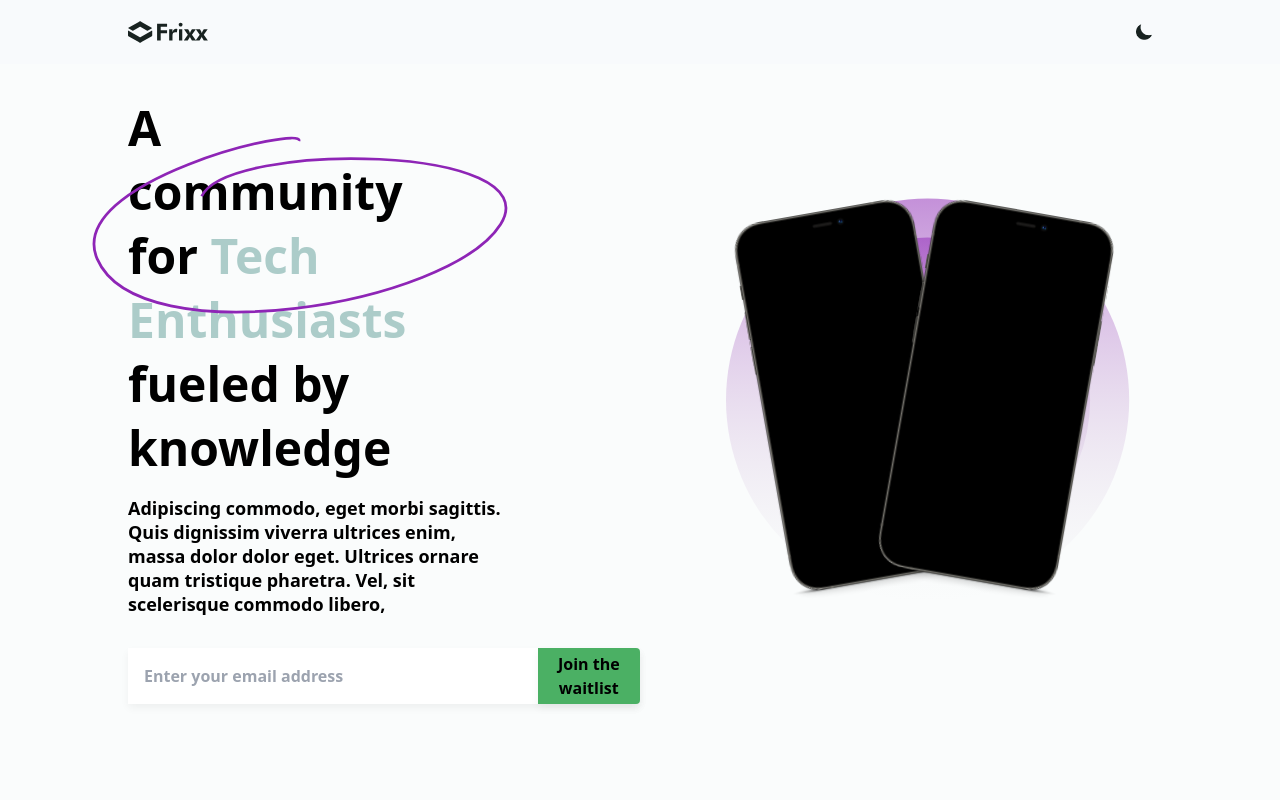
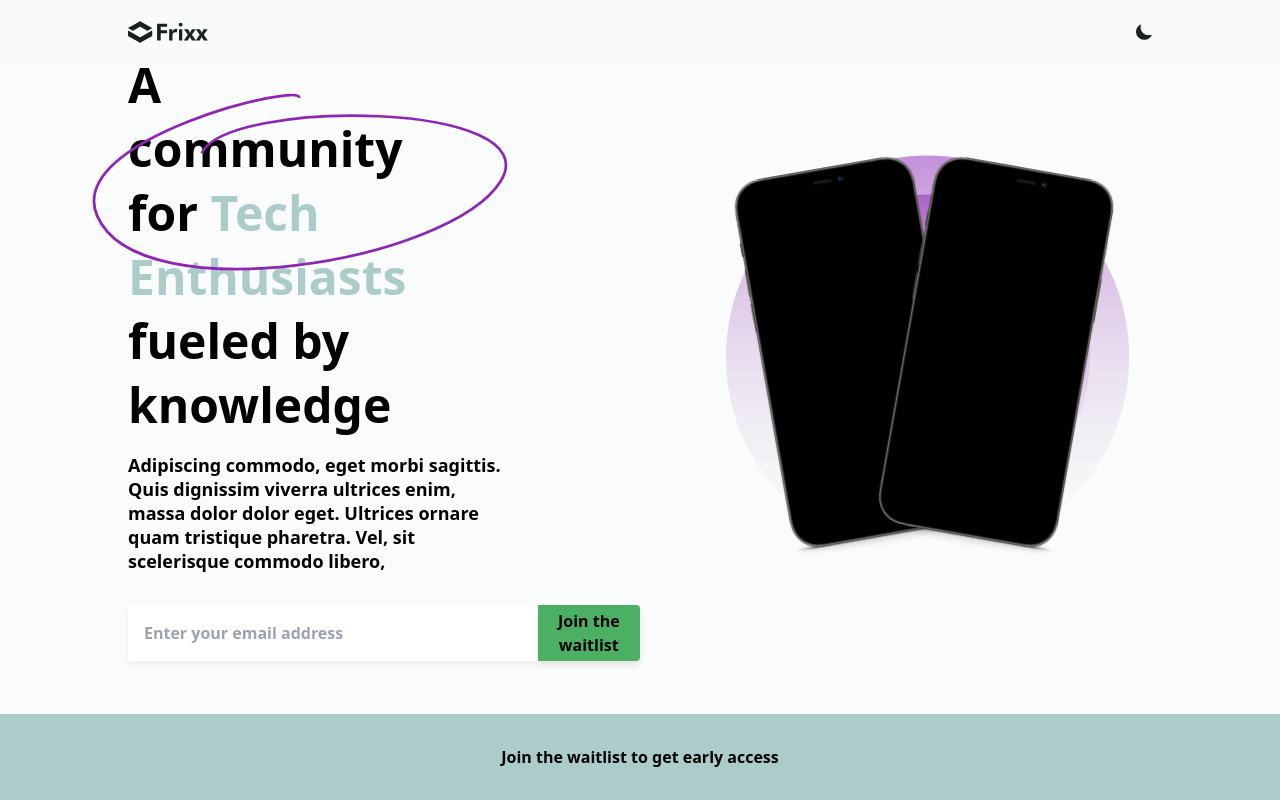
Before and after one commit to alli-Codes/Frixx-waitlist-first-version-, a Vue app: page / in a window 1280 px wide. Built offline with nearby package versions, Linux system fonts and the light colour scheme.

Commit message:
Styling the component

```diff
--- a/src/components/landing-page/LandingPage.vue
+++ b/src/components/landing-page/LandingPage.vue
@@ -1,6 +1,7 @@
 <template>
-    <div id="landing__page" class="h-screen flex flex-row items-center justify-center">
-        <div id="landing__text-section" class=" h-full w-1/2 flex flex-col pl-16 items-start justify-center">
+    <div id="container" class="h-screen flex flex-col justify-between">
+        <div id="landing__page" class="h-full flex flex-row items-center justify-center">
+            <div id="landing__text-section" class=" h-full w-1/2 flex flex-col pl-16  items-start justify-center">
                 <!-- <img src="../assets/images/headline.png" class="h-80"> -->
 
                 <div id="headline" class="text-5xl font-bold flex w-80 relative">
@@ -20,6 +21,9 @@
             <div id="landing__image-section" class="bg-green-400 h-full w-1/2 flex justify-center items-center">
                 <Mockup />
             </div>
+        </div>
+
+        <div id="strap" class="w-full h-24 bg-primary font-semibold flex items-center justify-center">Join the waitlist to get early access</div>
     </div>
 </template>
 
```
Lines whose indentation alone changed are shown as unchanged.
